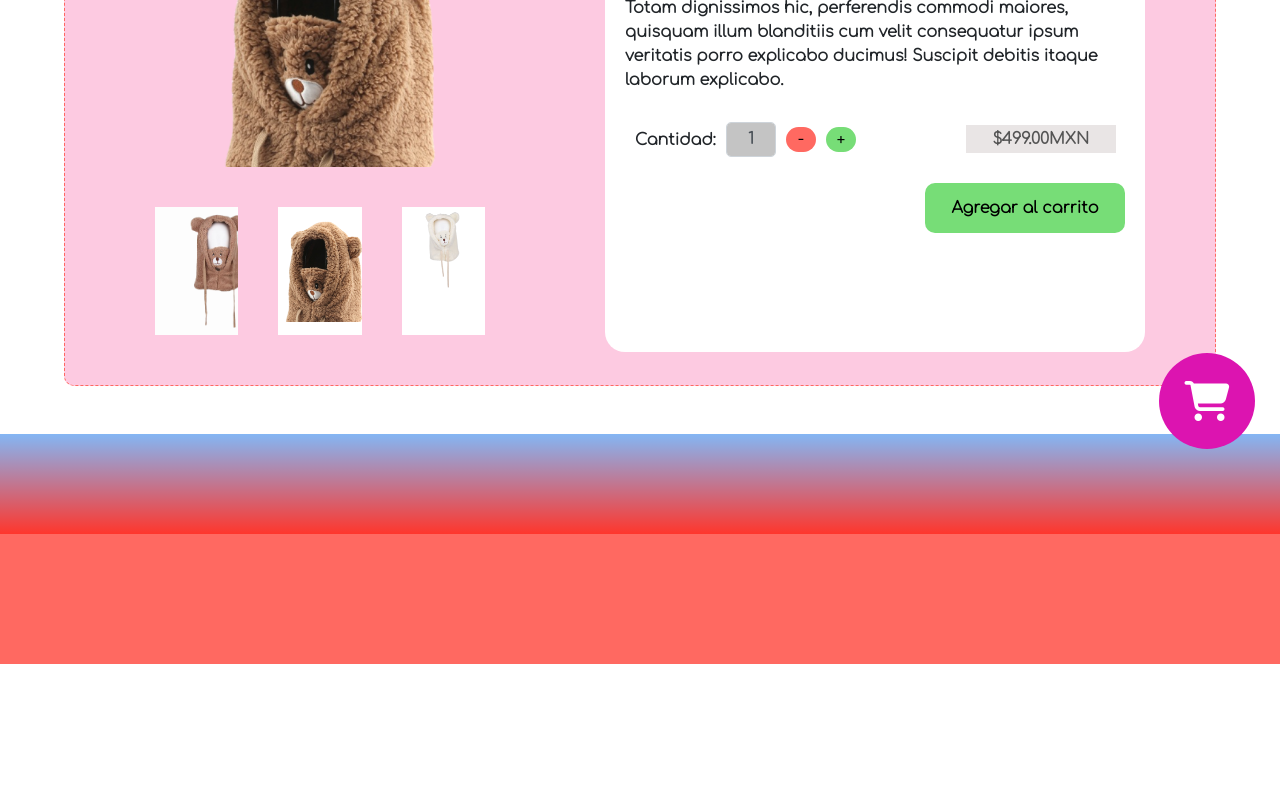
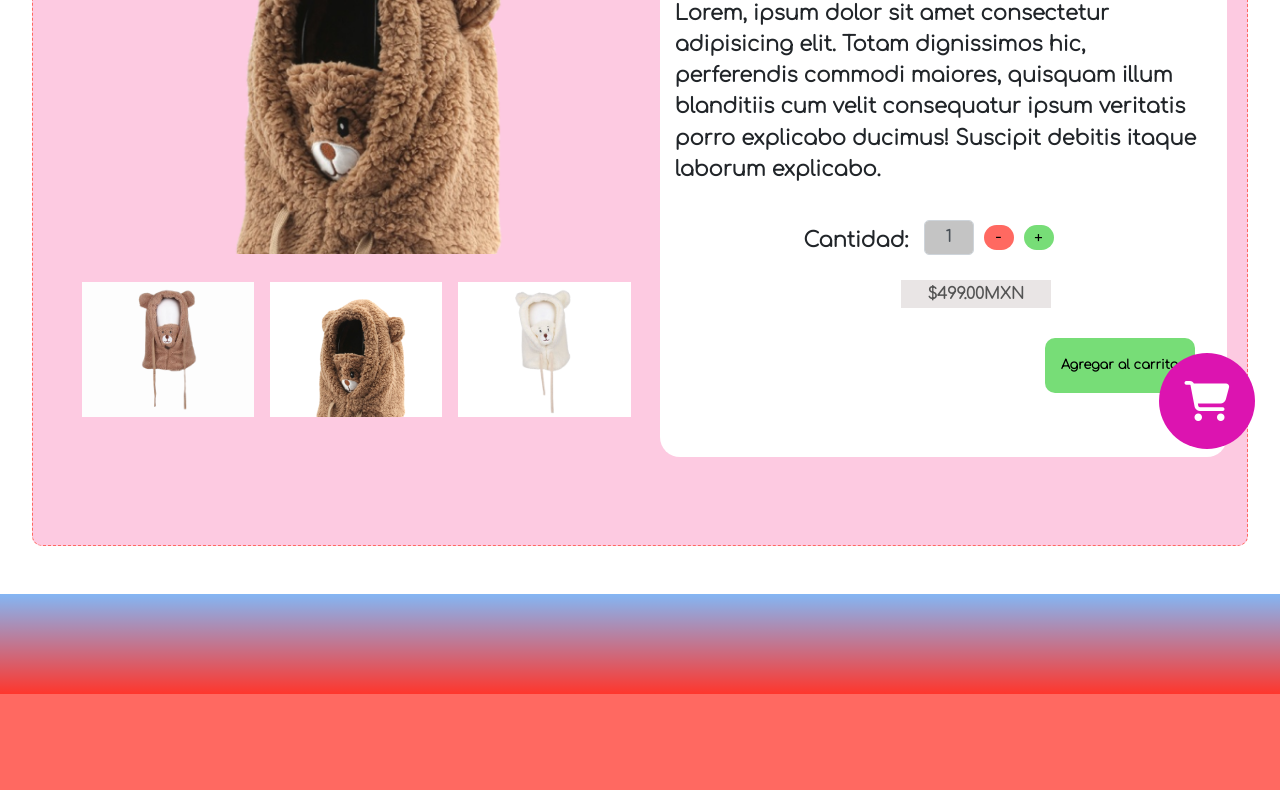
Before and after one commit to DenFlores/yolitia, a website: page templates/producto-individual.html in a window 1280 px wide. Shown: the part 326-1116 px from the top of the page. Before the commit the page ends 990 px from the top, so only its background shows below. Drawn offline with nearby package versions, Linux system fonts and the light colour scheme; a web font is replaced by a local one.

Commit message:
Se agregó funcionalidad de botones y cambios en precio del primer producto

```diff
--- a/assets/css/carrito.css
+++ b/assets/css/carrito.css
@@ -51,11 +51,12 @@ body {
 
 .precio {
     background-color: #77dd77;
-    padding: 8px 40px;
+    padding: 8px 30px;
     font-size: 20px;
     width: 150px;
     height: 45px;
     border: none;
+    text-align: center;
 }
 .seccion {
     height: auto;
@@ -82,6 +83,7 @@ body {
     width: 40px;
     background-color: #d3d3d3;
     border: none;
+    text-align: center;
 }
 .bagregar {
     background-color: var(--colorRojo);
--- a/assets/css/producto-individual.css
+++ b/assets/css/producto-individual.css
@@ -24,6 +24,7 @@
 body{
     background-color: rgb(255, 255, 255);
 }
+
 
 /*----------------------------------- Carritp --------------------------------*/
 
@@ -65,10 +66,11 @@ body{
 .contenido-principal{
     display: flex;
     margin: 0 auto;
-    justify-content: space-evenly;
-    align-items: center;
-    width: 90%;
-    height: 70vh;
+    flex-direction: column;
+    justify-content: center;
+    /*align-items: center;*/
+    width: 100%;
+    height: 150vh;
     background: #FDCAE1;
     border: 1px dashed #FF6961;
     border-radius: 10px;
@@ -81,11 +83,10 @@ body{
     flex-direction: column;
     background-size: contain;
     background-repeat: no-repeat;
-    width: 50%;
-    height: 100%;
-    margin: 50px;
+    width: 95%;
+    height: 50%;
+    padding: 1px;
 
-    align-items:center;
 
 
 
@@ -97,7 +98,7 @@ body{
     background-color: #FDCAE1;
     background-size: contain;
     width: 100%;
-    height: 200%;
+    height: 75%;
 
 
 
@@ -107,19 +108,20 @@ body{
     background-color: #FDCAE1;
     display: flex;
     margin-top: 20px;
-    margin-bottom: 50px;
+    margin-bottom: 30px;
     width: 100%;
-    height: 80%;
+    height: 20%;
 
 }
 .img1{
     background-repeat: no-repeat;
     background-color: rgb(253, 253, 253);
     background-image: url(../img/gorro.png);
-    background-size: cover;
-    width: 70%;
+    background-size: contain;
+    background-position: center;
+    width: 33%;
     height: 100%;
-    margin: 20px;
+    margin: 8px;
 
 }
 .img2{
@@ -127,41 +129,46 @@ body{
     background-color: rgb(255, 255, 255);
     background-image: url(../img/gorrito1.jpg.png);
     background-size: contain;
-    width: 70%;
+    background-position: center;
+    width: 33%;
     height: 100%;
-    margin: 20px;
+    margin: 8px;
 }
 .img3{
     background-repeat: no-repeat;
     background-color: rgb(255, 255, 255);
     background-image: url(../img/gorrito3.png);
     background-size: contain;
-    width: 70%;
+    background-position: center;
+    width: 33%;
     height: 100%;
-    margin: 20px;
+    margin: 8px;
 }
 
 
 .contenido-texto{
     background-color: rgb(255, 255, 255);
-    width: 50%;
-    height: 95%;
+    width: 95%;
+    height: 50%;
     border-radius: 20px;
-    padding: 20px;
-    margin: 50px;
+    padding: 10px;
+
+
 
 
 }
 .contenido-texto p{
     font-family: 'Comfortaa', cursive;
     font-weight: bold;
+    font-size: .8rem;
+    padding: 5px;
 
 }
 
 
 h4{
     font-family: 'Butterfly Kids', cursive;
-    font-size: 70px;
+    font-size: 30px;
     align-self: flex-start;
 
 
@@ -171,8 +178,12 @@ h4{
 
 .cantidades{
     display: flex;
+    flex-wrap: wrap;
     margin-top: 30px;
     margin-left: 10px;
+    justify-content: center;
+    width: 90%;
+
 
 }
 .cantidades p{
@@ -215,7 +226,7 @@ h4{
     font-weight: bold;
 }
 .pago{
-    margin-left: 110px;
+    margin-left: 100px;
     margin-top: 3px;
     height: 28px;
     border: 0px;
@@ -228,17 +239,18 @@ h4{
 
 .boton-confirmar{
 
-    margin-left: 300px;
-    margin-top: 15px;
-    width: 200px;
-    height: 50px;
+    width: 150px;
+    height: 30px;
     background: #77DD77;
     border: none;
     border-radius: 10px;
+    margin-top: 30px;
+    margin-left: 95px;
 }
 .boton-confirmar, label{
     font-family: 'Comfortaa',cursive;
     font-weight: bold;
+    font-size: .8rem;
 }
 
 .color{
@@ -266,3 +278,76 @@ h4{
     background: #FF6961;
     transform: matrix(1, 0, 0, -1, 0, 0);
 }
+
+@media screen and (min-width: 768px){
+    .contenido-principal{
+        height: 140vh;
+
+
+
+    }
+    .contenido-imagenes{
+        height: 60%;
+        margin-left: 20px;
+
+    }
+    .imagen1{
+        height: 60%;
+    }
+
+    .imegenes2{
+        height: 70%;
+
+    }
+    .contenido-texto{
+        height: 50%;
+        margin-left: 20px;
+    }
+    .boton-confirmar{
+        margin-left: 395px;
+    }
+
+    @media screen and (min-width: 1280px) {
+        .contenido-principal{
+            flex-direction: row;
+            align-items: center;
+            width: 95%;
+            height: 90vh;
+            margin-left: auto;
+            margin-right: auto;
+
+        }
+
+        .contenido-imagenes{
+            width: 50%;
+            height: 100%;
+        }
+        .contenido-texto{
+            width: 50%;
+            height: 80%;
+
+        }
+        h4{
+            font-size: 50px;
+        }
+        .contenido-texto p{
+            font-size: 1.3rem;
+        }
+
+        .cantidades p{
+            margin-top: auto;
+        }
+
+        .boton-confirmar{
+            margin-left: 375px;
+            height: 55px;
+        }
+
+
+
+
+
+    }
+
+
+}
--- a/templates/producto-individual.html
+++ b/templates/producto-individual.html
@@ -3,6 +3,7 @@
   <head>
     <meta charset="utf-8">
     <meta name="viewport" content="width=device-width, initial-scale=1, shrink-to-fit=no">
+    <meta name="viewport" content="width=device-width, initial-scale=1.0, maxium-scale=1.0, minium-escale=1.0">
     <link
     rel="stylesheet"
     href="https://cdn.jsdelivr.net/npm/bootstrap@4.6.1/dist/css/bootstrap.min.css"
@@ -14,6 +15,7 @@
     <title>Productos</title>
   </head>
   <body>
+
 
     <!--------------- Navbar  ---------->
     <nav class="navbar sticky-top navbar-expand-lg navbar-dark navbar-total text-white">
```
Also changed, not shown: assets/js/carrito.js (+7 -2 lines), templates/carrito.html (+11 -11 lines).
